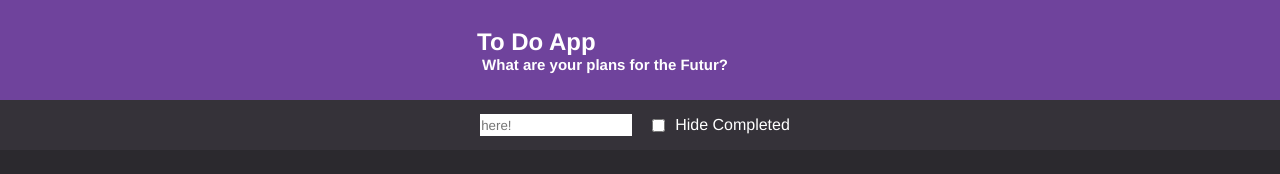
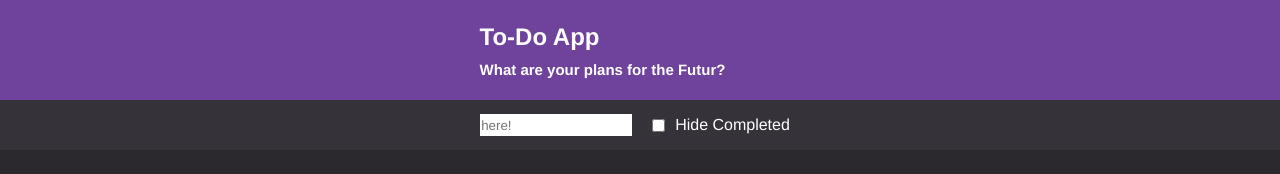
Before and after one commit to CodeCruser/ToDoList, a plain HTML site: page index.html in a window 1280 px wide. Drawn offline with Linux system fonts and the light colour scheme.

Commit message:
testing-1

```diff
--- a/index.html
+++ b/index.html
@@ -10,7 +10,7 @@
 <body>
     <nav>
         <div>
-            <h1>To Do App</h1>
+            <h1>To-Do App</h1>
             <h2>What are your plans for the Futur?</h2>
         </div>
     </nav>
--- a/style.css
+++ b/style.css
@@ -18,10 +18,12 @@ nav {
 }
 h1 {
     margin-left: -75px;
+    font-weight: 300px;
+    padding-bottom: 10px;
 }
 h2 {
     font-size: 15px;
-    margin-left: -70px;
+    margin-left: -75px;
 }
 .filter {
     background: #353239;
```
